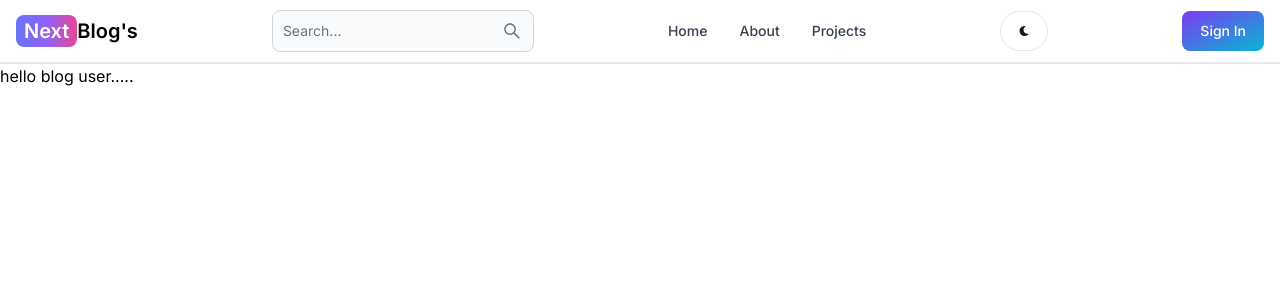
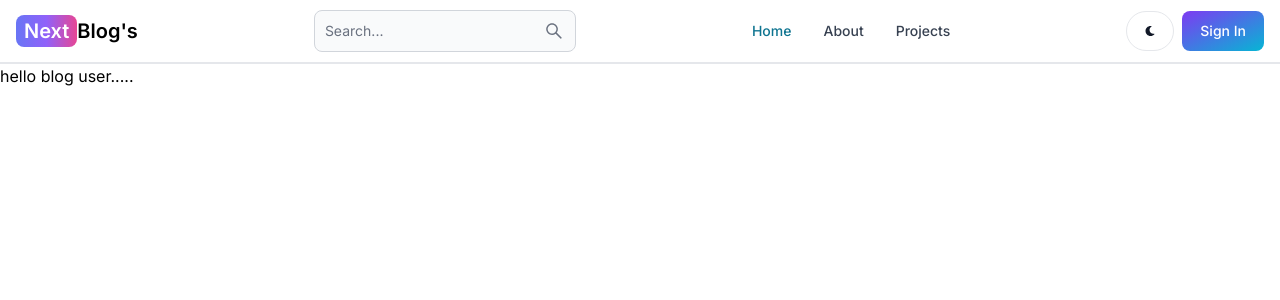
Before and after one commit to samimhub/blog-app, a Next.js app: page / in a window 1280 px wide. Shown: the top 300 px of the page. Built offline with nearby package versions, Linux system fonts and the light colour scheme.

Commit message:
complete header section

```diff
--- a/app/componenet/Header.jsx
+++ b/app/componenet/Header.jsx
@@ -2,12 +2,14 @@
 
 import {Button, Navbar, TextInput} from 'flowbite-react';
 import Link from 'next/link';
+import { useRouter } from 'next/navigation';
 import {AiOutlineSearch} from 'react-icons/ai';
 import  { FaMoon } from 'react-icons/fa';
 
 function Header() {
+  const path =useRouter().pathname;
   return (
-    <Navbar className='border-b-2'>
+    <Navbar className='border-b-2 '>
         <Link href='/' className='self-center whitespace-nowrap text-sm
         sm:text-xl font-semibold dark:text-white'>
           <span className='px-2 py-1 bg-gradient-to-r from-indigo-500
@@ -24,26 +26,10 @@ function Header() {
         <Button className='w-12 h-10 lg:hidden cursor-pointer' color='gray' pill>
           <AiOutlineSearch/>
         </Button>
-        <Navbar.Collapse>
-            <Navbar.Link>
-              <Link href='/'>
-                Home
-              </Link>
-            </Navbar.Link>
-            <Navbar.Link>
-              <Link href='/about'>
-                About
-              </Link>
-            </Navbar.Link><Navbar.Link>
-              <Link href='/projects'>
-                Projects
-              </Link>
-            </Navbar.Link>
-          </Navbar.Collapse>
+          <div className='flex gap-2 md:order-2'>
           <Button className='w-12 h-10 hidden cursor-pointer sm:inline ' color='gray' pill>
             <FaMoon />
           </Button>
-          <div>
           <Link href='/sign-in'>
           <Button gradientDuoTone='purpleToBlue'>
             Sign In
@@ -51,6 +37,23 @@ function Header() {
           </Link>
           <Navbar.Toggle />
         </div>
+        <Navbar.Collapse>
+            <Navbar.Link active={path==="/"} as={'div'}>
+              <Link href='/'>
+                Home
+              </Link>
+            </Navbar.Link>
+            <Navbar.Link active={path==="/about"} as={'div'}>
+              <Link href='/about'>
+                About
+              </Link>
+            </Navbar.Link >
+            <Navbar.Link active={path==="/projects"} as={'div'}>
+              <Link href='/projects'>
+                Projects
+              </Link>
+            </Navbar.Link>
+          </Navbar.Collapse>
     </Navbar>
   )
 }
```
